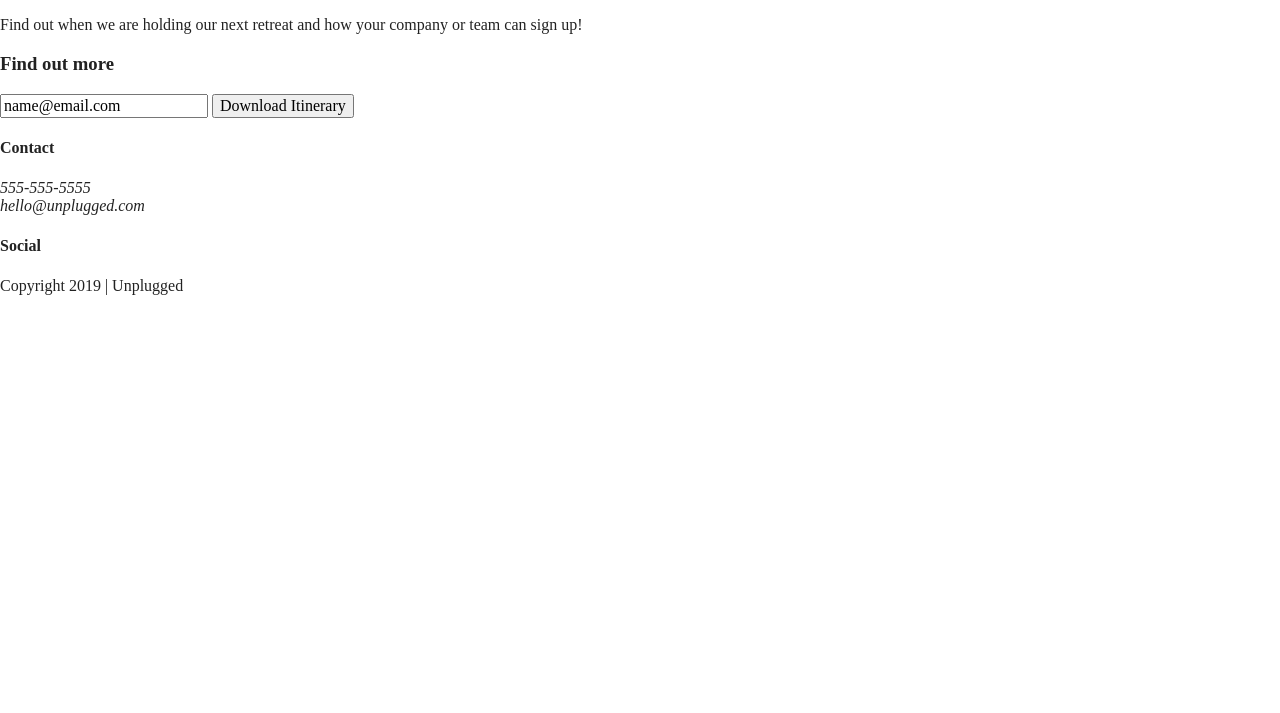
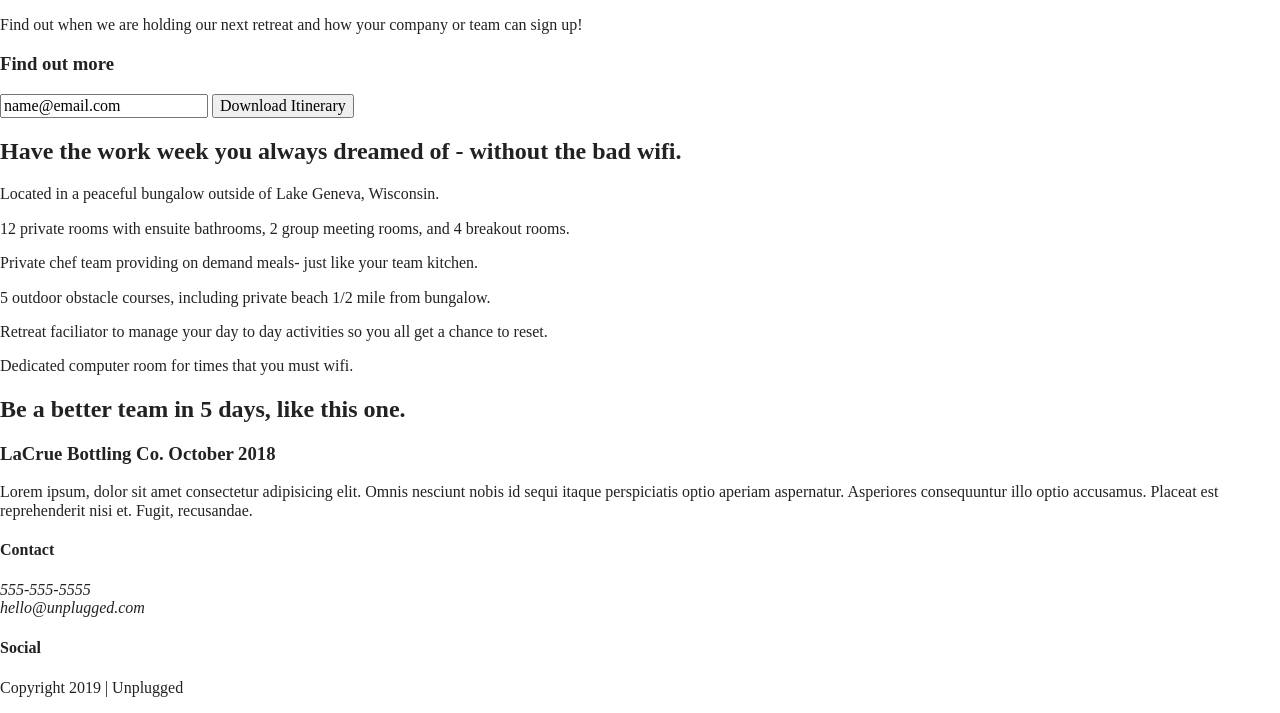
Before and after one commit to yjbaek1011/unplugged-project, a website built with Parcel: page index.html in a window 1280 px wide. Shown: the part 176-889 px from the top of the page. Before the commit the page ends 800 px from the top, so only its background shows below. Built offline with nearby package versions, Linux system fonts and the light colour scheme.

Commit message:
Finished coding homepage HTML

```diff
--- a/index.html
+++ b/index.html
@@ -3,7 +3,7 @@
 
 <head>
   <meta charset="utf-8">
-  <title>Unplugged Project</title>
+  <title>Unplugged Retreat</title>
   <meta name="description" content="">
   <meta name="viewport" content="width=device-width, initial-scale=1">
 
@@ -60,6 +60,54 @@
     </div>
 </aside>
 
+<section class="features">
+  <div class="content-wrapper">
+    <h2>Have the work week you always dreamed of - without the bad wifi.</h2>
+    <!--Add your Features content here-->
+    <article>
+      <p class="fontawesome-icon"></p>
+      <p class="features-item-description">Located in a peaceful bungalow outside of Lake Geneva, Wisconsin.</p>
+    </article>
+
+    <article>
+      <p class="fontawesome-icon"></p>
+      <p class="features-item-description">12 private rooms with ensuite bathrooms, 2 group meeting rooms, and 4 breakout rooms.</p>
+    </article>
+
+    <article>
+      <p class="fontawesome-icon"></p>
+      <p class="features-item-description">Private chef team providing on demand meals- just like your team kitchen.</p>
+     </article>
+
+     <article>
+      <p class="fontawesome-icon"></p>
+      <p class="features-item-description">5 outdoor obstacle courses, including private beach 1/2 mile from bungalow.</p>
+     </article>
+
+     <article>
+      <p class="fontawesome-icon"></p>
+      <p class="features-item-description">Retreat faciliator to manage your day to day activities so you all get a chance to reset.</p>
+     </article>
+
+     <article>
+      <p class="fontawesome-icon"></p>
+      <p class="features-item-description">Dedicated computer room for times that you must wifi.</p>
+     </article>
+  </div>
+</section>
+
+<section class="reviews">
+  <div class="content-wrapper">
+  <h2>Be a better team in 5 days, like this one.</h2>
+  <article>
+ <div>
+   <h3>LaCrue Bottling Co. October 2018</h3>
+   <p>Lorem ipsum, dolor sit amet consectetur adipisicing elit. Omnis nesciunt nobis id sequi itaque perspiciatis optio aperiam aspernatur. Asperiores consequuntur illo optio accusamus. Placeat est reprehenderit nisi et. Fugit, recusandae.</p>
+      </div>
+    </article>
+  </div>
+</section>
+
 </main> <!--main wrapper-->
 
 <footer>
```
